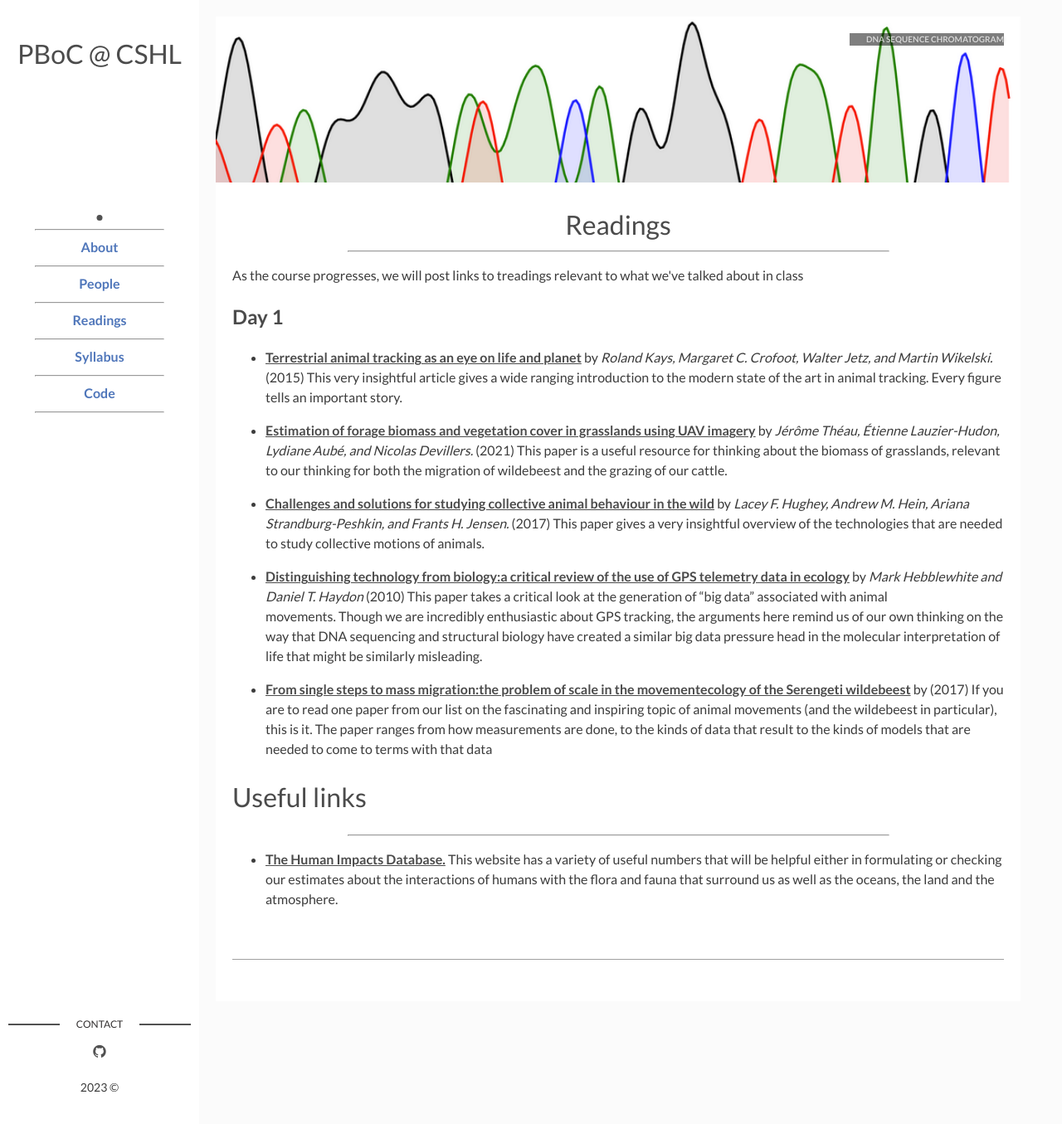
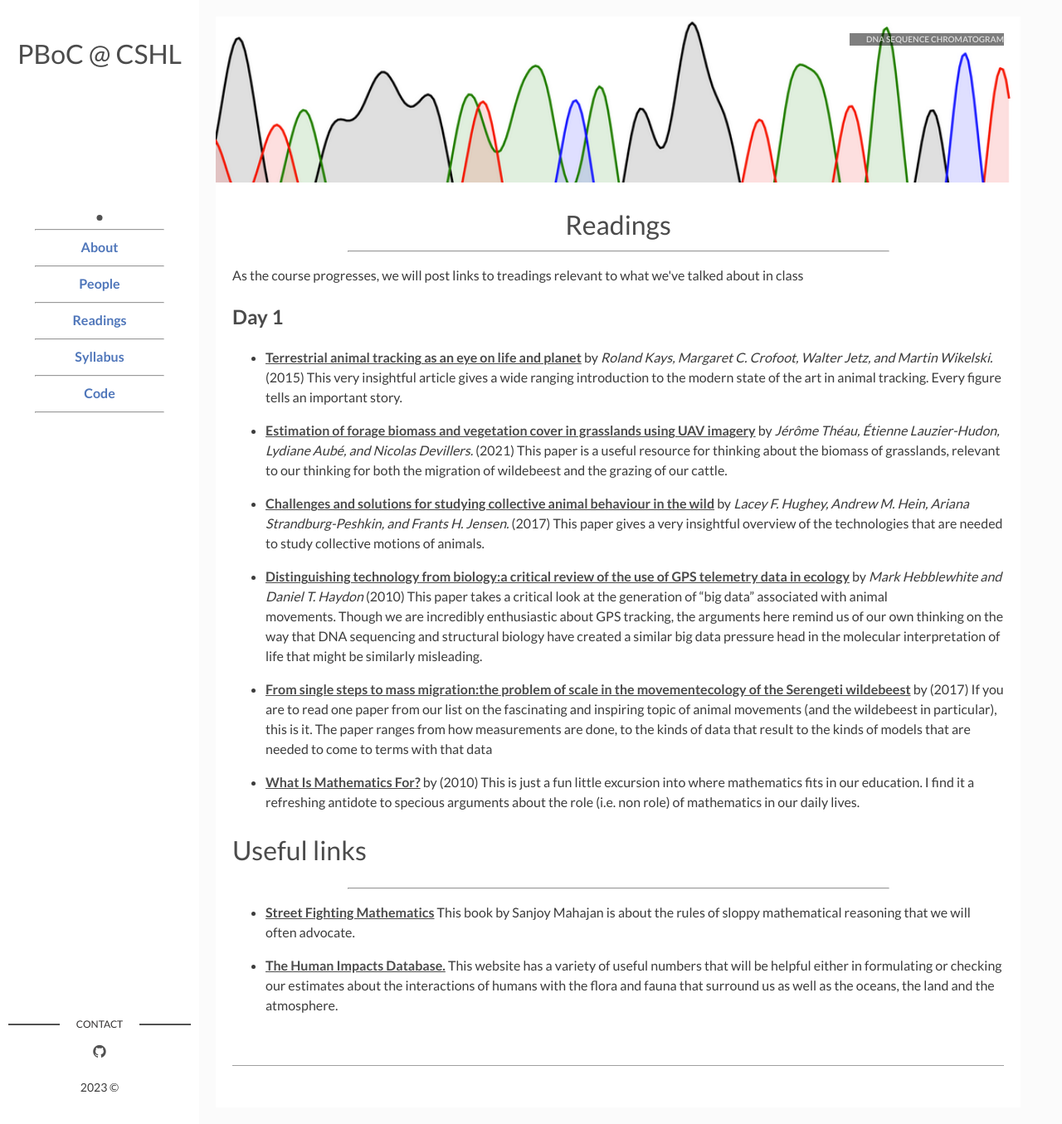
Before and after one commit to RPGroup-PBoC/cshl_pboc_2023, a Jekyll site: the page built from page02_readings.md, in a window 1280 px wide and 1355 px high. Shown: the whole window at 83% size. Built offline with Jekyll 4.4.1, drawn with Linux system fonts in a browser that asks for light colours.

Commit message:
Added readings for the day

```diff
--- a/_data/links.yaml
+++ b/_data/links.yaml
@@ -1,3 +1,9 @@
+- link:
+  title: Street Fighting Mathematics
+  link: "https://direct.mit.edu/books/oa-monograph/5339/Street-Fighting-MathematicsThe-Art-of-Educated"
+  description: >
+    This book by Sanjoy Mahajan is about the rules of sloppy mathematical
+    reasoning that we will often advocate.
 - link:
   title: The Human Impacts Database.
   address: "https://anthroponumbers.org"
--- a/_data/readings.yaml
+++ b/_data/readings.yaml
@@ -47,3 +47,12 @@ Day 1:
      it. The paper ranges from how measurements are done, to the kinds of data
      that result to the kinds of models that are needed to come to terms with
      that data
+ - pub:
+   title: What Is Mathematics For?
+   author: Underwood Dudley.
+   year: 2010
+   link: dudley2010.pdf
+   description: >
+    This is just a fun little excursion into where mathematics fits in our
+    education. I find it a refreshing antidote to specious arguments about the
+    role (i.e. non role) of mathematics in our daily lives.
```
Also changed, not shown: 1 other file.
